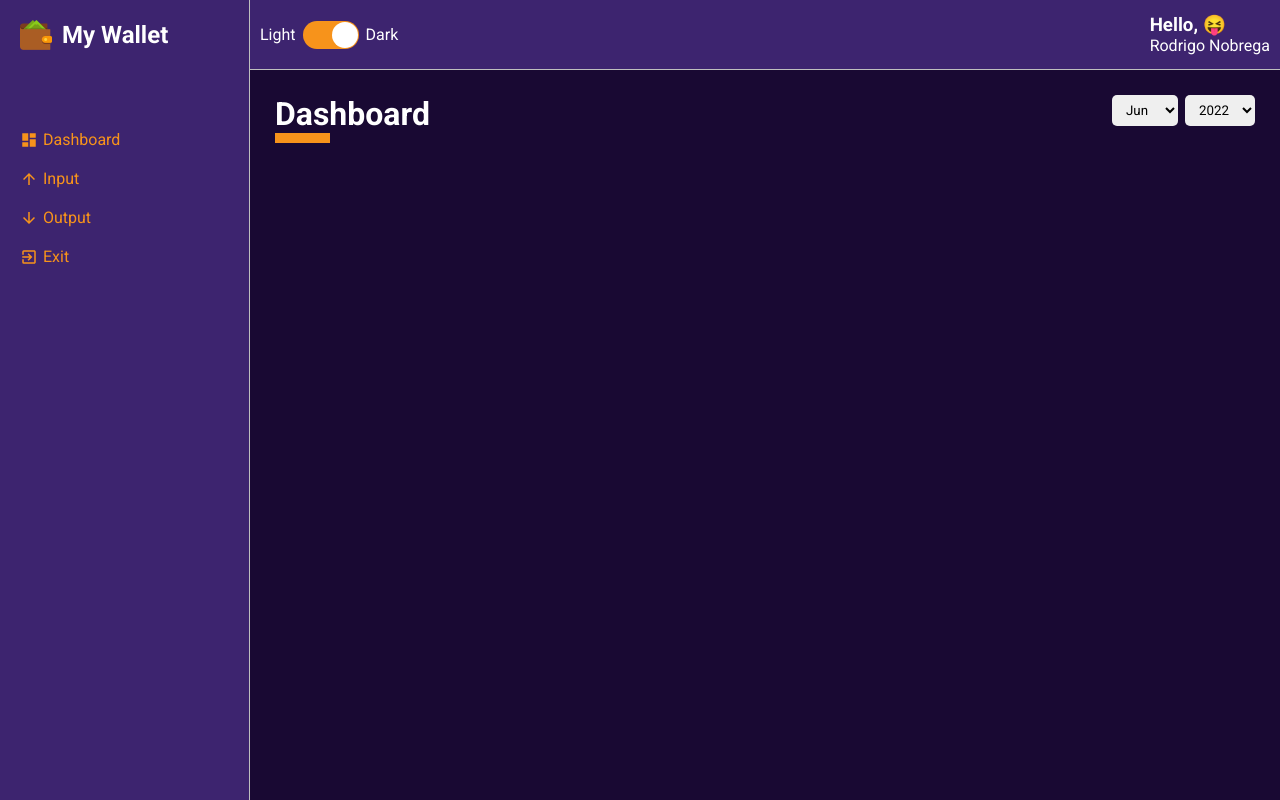
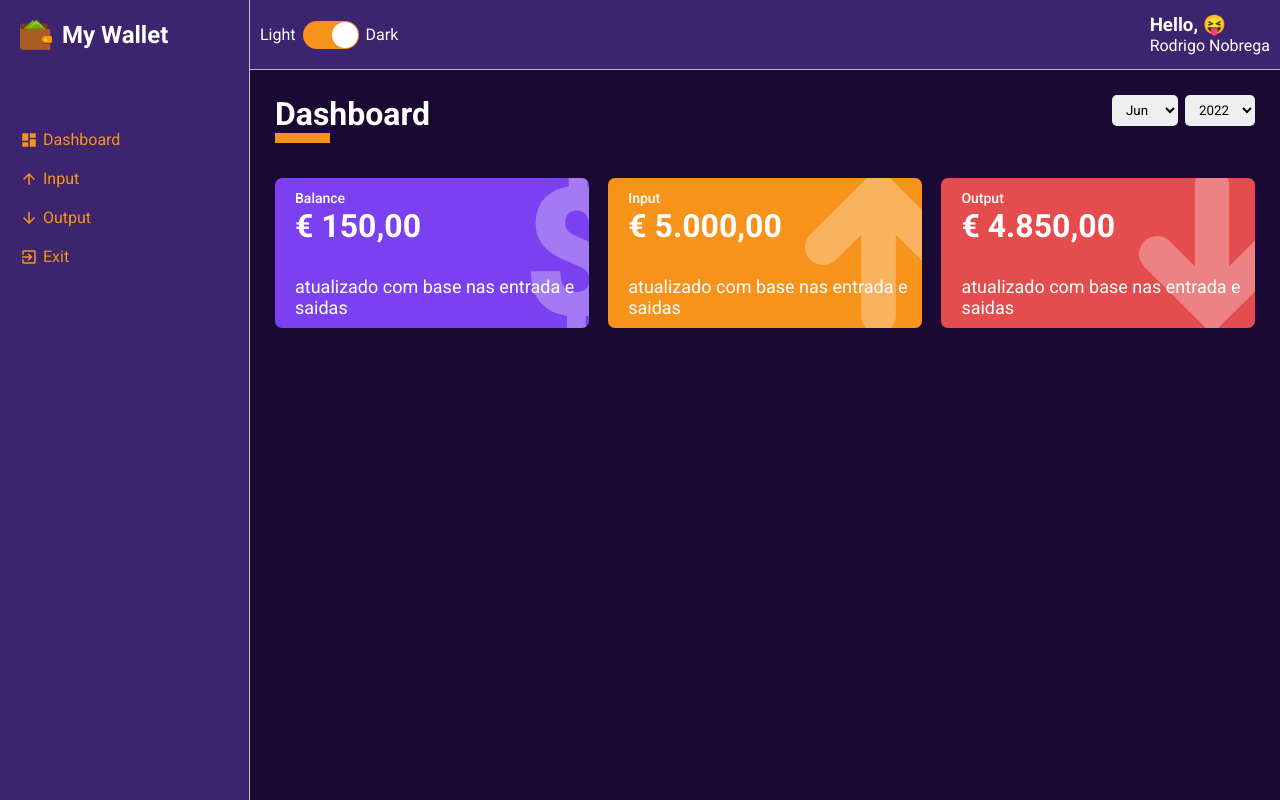
Before and after one commit to rodrigonobrega1/MyWallet, a React (Create React App) app: page /dashboard in a window 1280 px wide. Built offline with nearby package versions, Linux system fonts and the light colour scheme.

Commit message:
Create Dashboard Cards

```diff
--- a/package.json
+++ b/package.json
@@ -11,6 +11,7 @@
     "@types/react": "^18.0.14",
     "@types/react-dom": "^18.0.5",
     "react": "^18.2.0",
+    "react-countup": "^6.3.0",
     "react-dom": "^18.2.0",
     "react-icons": "^4.4.0",
     "react-router-dom": "^6.3.0",
--- a/src/Pages/Dashboard/index.tsx
+++ b/src/Pages/Dashboard/index.tsx
@@ -2,10 +2,11 @@
 
 import ContentHeader from "../../components/ContentHeader";
 import SelectInput from "../../components/SelectInput";
-import { Container } from './styles'
+import { Container, Content } from './styles'
 import listOfMonths from '../../Utils/months';
 import expenses from '../../repositories/expenses';
 import gains from '../../repositories/gains';
+import WalletBox from '../../components/WalletBox';
 
 const Dashboard: React.FC = () => {
 
@@ -76,6 +77,32 @@
                 <SelectInput options={months} onChange={(e) => handleMonthSelected(e.target.value)} defaultValue={monthSelected} />
                 <SelectInput options={years} onChange={(e) => handleYearSelected(e.target.value)} defaultValue={yearSelected}/>
             </ContentHeader>
+
+            <Content>
+                <WalletBox
+                    title="Balance"
+                    color="#7b41f0"
+                    amount={150.00}
+                    footerlabel={"atualizado com base nas entrada e saidas"}
+                    icon="dollar"
+                />
+
+                <WalletBox
+                    title="Input"
+                    color="#f7931b"
+                    amount={5000.00}
+                    footerlabel={"atualizado com base nas entrada e saidas"}
+                    icon="arrowUp"
+                />
+
+                <WalletBox
+                    title="Output"
+                    color="#e44c4e"
+                    amount={4850.00}
+                    footerlabel={"atualizado com base nas entrada e saidas"}
+                    icon="arrowDown"
+                />
+            </Content>
         </Container>
     );
 }
--- a/src/Pages/Dashboard/styles.ts
+++ b/src/Pages/Dashboard/styles.ts
@@ -3,3 +3,8 @@
 export const Container = styled.div`
 
 `;
+
+export const Content = styled.div`
+    display: flex;
+    justify-content: space-between;
+`;
--- /dev/null
+++ b/src/components/WalletBox/index.tsx
@@ -0,0 +1,59 @@
+import React, { useMemo } from "react";
+import CountUp from 'react-countup';
+import dollarImg from '../../assets/dollar.svg'
+import arrowUpImg from '../../assets/arrow-up.svg'
+import arrowDownImg from '../../assets/arrow-down.svg'
+
+import { Container } from './styles';
+
+interface IWalletBoxProps {
+    title: string;
+    amount: number;
+    footerlabel: string;
+    icon: 'dollar' | 'arrowUp' | 'arrowDown';
+    color: string;
+}
+
+const WalletBox: React.FC<IWalletBoxProps> = ({
+    title,
+    amount,
+    footerlabel,
+    icon,
+    color
+
+}) => {
+
+    const iconSelected = useMemo(() => {
+
+        switch (icon) {
+            case 'dollar':
+                return dollarImg;
+            case 'arrowUp':
+                return arrowUpImg;
+            case 'arrowDown':
+                return arrowDownImg;
+            default:
+                return undefined;
+        }
+    },[icon]);
+
+    return (
+
+        <Container color={color}>
+            <span>{title}</span>
+            <h1>
+                <CountUp
+                    end={amount}
+                    prefix={"€ "}
+                    separator="."
+                    decimal=","
+                    decimals={2}
+                />
+            </h1>
+            <small>{footerlabel}</small>
+            <img src={iconSelected} alt={title} />
+        </Container>
+    );
+}
+
+export default WalletBox;
--- /dev/null
+++ b/src/components/WalletBox/styles.ts
@@ -0,0 +1,38 @@
+import { IconContext } from 'react-icons';
+import styled from 'styled-components';
+
+
+interface IContainerProps {
+    color: string;
+}
+
+export const Container = styled.div<IContainerProps>`
+        background-color: ${props => props.color};
+        width: 32%;
+        height: 150px;
+        margin: 10px 0;
+        color: ${props => props.theme.colors.white};
+        border-radius: 7px;
+        padding: 10px 20px;
+        position: relative;
+        overflow: hidden;
+
+        > img {
+            position: absolute;
+            height: 110%;
+            top: -10px;
+            right: -30px;
+            opacity: .3;
+        }
+
+        > span {
+            font-size: 14px;
+            font-weight: 500;
+        }
+
+        > small {
+            font-size: 18px;
+            position: absolute;
+            bottom: 10px;
+        }
+`;
```
Also changed, not shown: 1 other file (tests, documents, lock files or other folders).
